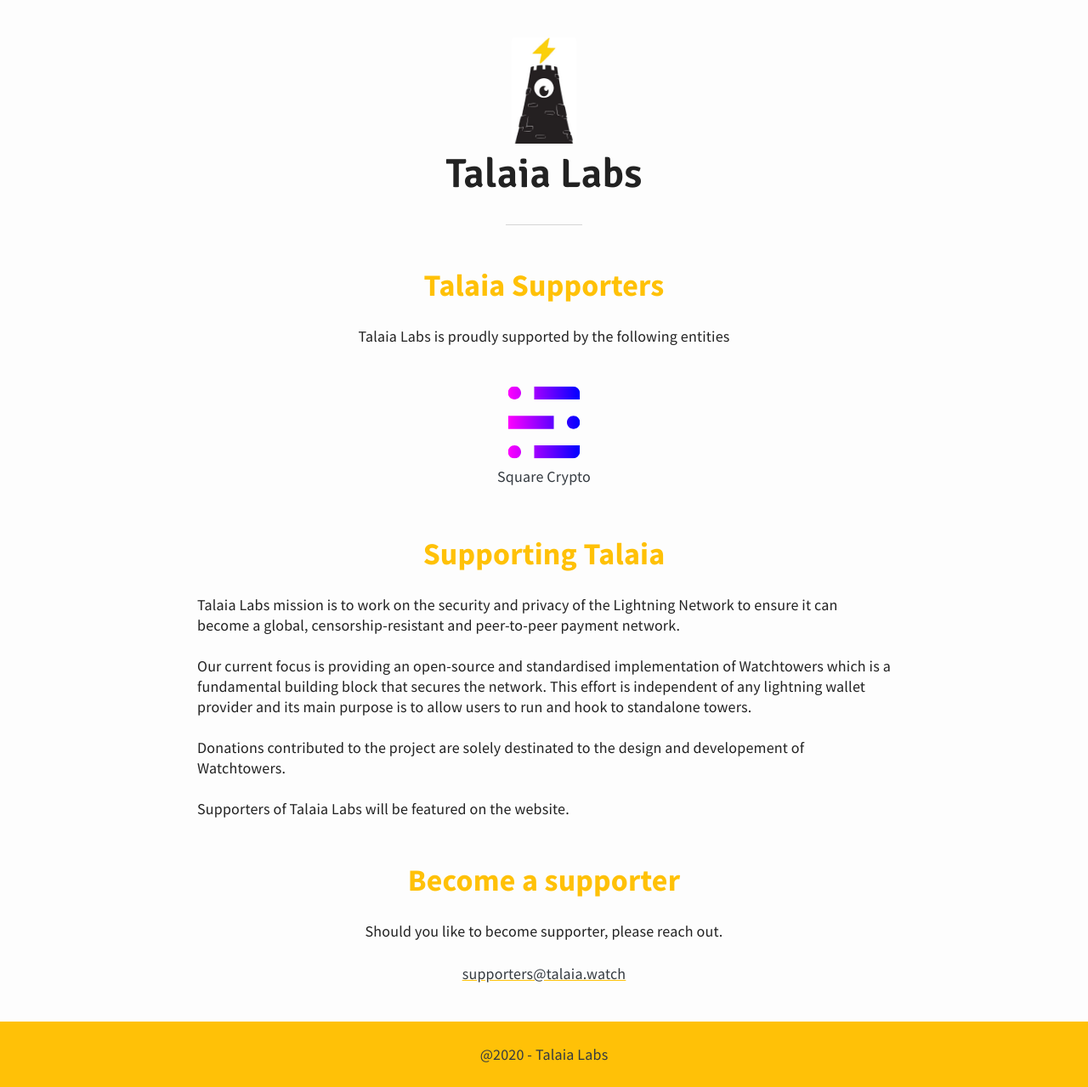
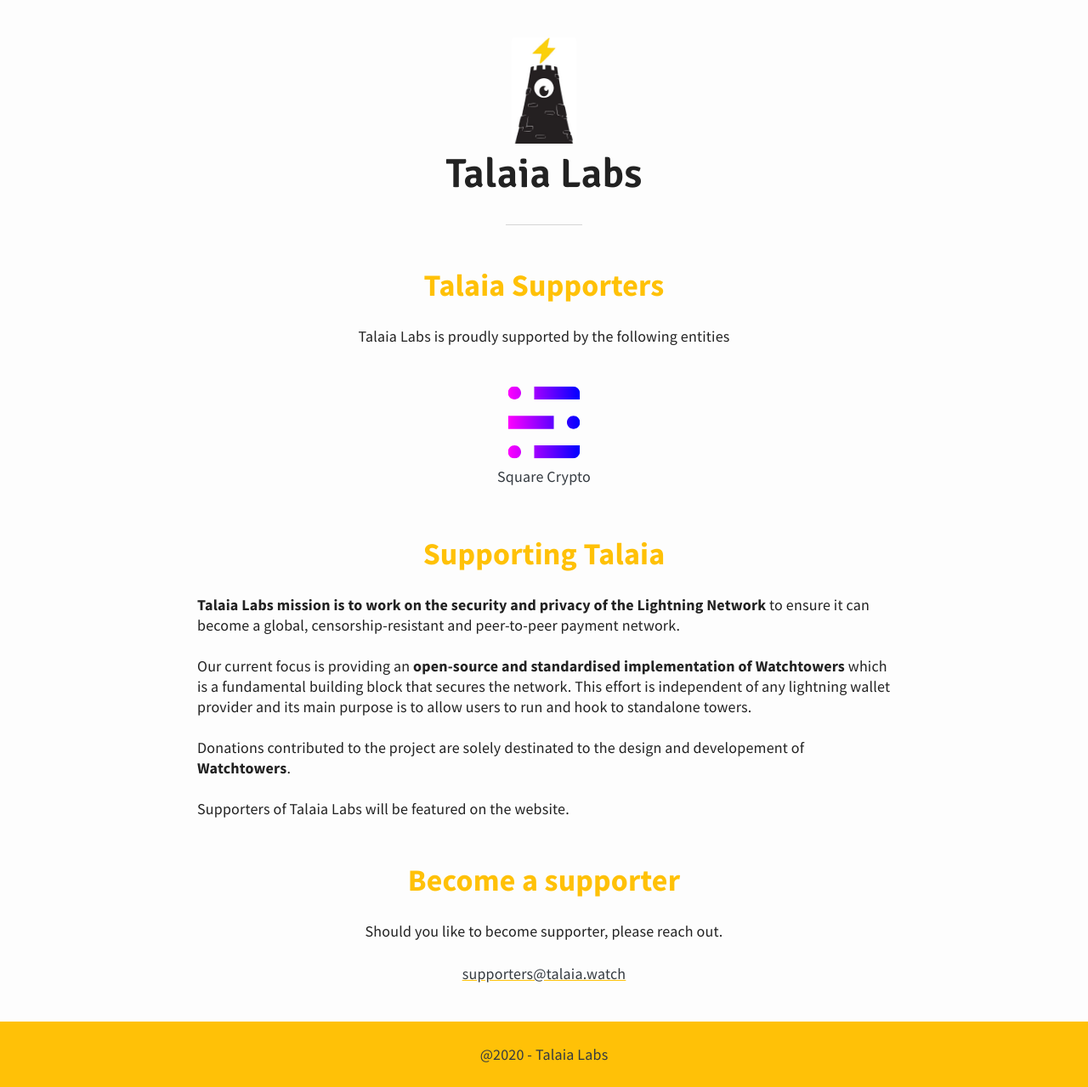
Before and after one commit to talaia-labs/talaia.watch, a Jekyll site: the page built from index.html, in a window 1280 px wide, cut to the strip 104-1383 px from the top of the page. Shown: the whole strip at 85% size. Built offline with Jekyll 4.4.1, drawn with Linux system fonts in a browser that asks for light colours.

Commit message:
Optimize keywords

```diff
--- a/index.html
+++ b/index.html
@@ -19,9 +19,9 @@
 
     <div class="text-block">
         <h2> Supporting Talaia</h2>
-        <p>Talaia Labs mission is to work on the security and privacy of the Lightning Network to ensure it can become a global, censorship-resistant and peer-to-peer payment network.</p>
-        <p>Our current focus is providing an open-source and standardised implementation of Watchtowers which is a fundamental building block that secures the network. This effort is independent of any lightning wallet provider and its main purpose is to allow users to run and hook to standalone towers.</p>
-        <p>Donations contributed to the project are solely destinated to the design and developement of Watchtowers.</p>
+        <p><strong>Talaia Labs mission is to work on the security and privacy of the Lightning Network</strong> to ensure it can become a global, censorship-resistant and peer-to-peer payment network.</p>
+        <p>Our current focus is providing an <strong>open-source and standardised implementation of Watchtowers</strong> which is a fundamental building block that secures the network. This effort is independent of any lightning wallet provider and its main purpose is to allow users to run and hook to standalone towers.</p>
+        <p>Donations contributed to the project are solely destinated to the design and developement of <strong>Watchtowers</strong>.</p>
         <p>Supporters of Talaia Labs will be featured on the website.</p>
 
         <h2> Become a supporter</h2>
```
